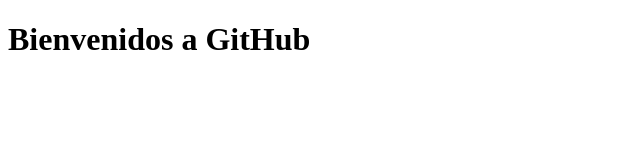
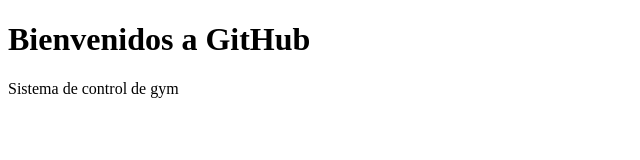
Before and after one commit to Zahidborg/test-uno, a plain HTML site: page index.html in a window 1280 px wide. Shown: the whole page, without its empty margins (0-640 px from the left). Drawn offline with Linux system fonts and the light colour scheme.

Commit message:
modificar index

```diff
--- a/index.html
+++ b/index.html
@@ -8,6 +8,7 @@
 <body>
 
     <h1> Bienvenidos a GitHub</h1>
+    <p> Sistema de control de gym</p>
 
 
 </body>
```
